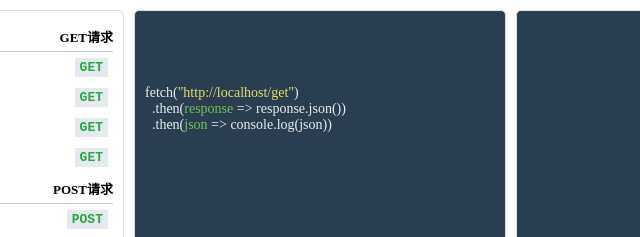
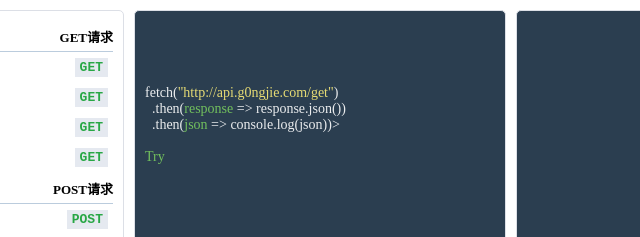
Before and after one commit to g0ngjie/alrale-fake-api, a website with bundled scripts: page public/index.html in a window 1280 px wide. Shown: the top 237 px of the page, 258-898 px from the left. Built offline with nearby package versions, Linux system fonts and the light colour scheme; no server answers; files whose address does not match are found by name.

Commit message:
fix: modify

```diff
--- a/public/index.html
+++ b/public/index.html
@@ -21,7 +21,7 @@
                 <div class="router-list" v-for="(route, key) in router.routers" :key="key"
                     @click="handleClickRouter(route)">
                     <span>{{ route.path }}</span>
-                    <span>{{ route.name }}</span>
+                    <span>{{ route.title }}</span>
                     <code class="method">{{ route.method }}</code>
                 </div>
             </section>
--- a/public/scripts/index.js
+++ b/public/scripts/index.js
@@ -1,5 +1,5 @@
 import Routers from "./router.js";
-import { request, download, upload } from "./utils.js";
+import { request, download, upload, getBaseUrl } from "./utils.js";
 
 new Vue({
   el: "#app",
@@ -57,14 +57,17 @@ new Vue({
         };
         return;
       }
-      const domain = location.origin;
-      const value = `
+      const _url = getBaseUrl(path);
+      let value = `
         <em class="title">${title || ""}</em><br/>
         <em class="tips">${detail || ""}</em><br/><br/>
-        fetch(<span class="url">"${domain + path}"</span>)
+        fetch(<span class="url">"${_url}"</span>)
         <br/>&nbsp;&nbsp;.then(<span class="mark">response</span> => response.json())
-        <br/>&nbsp;&nbsp;.then(<span class="mark">json</span> => console.log(json))
+        <br/>&nbsp;&nbsp;.then(<span class="mark">json</span> => console.log(json))>
+        <br/><br/>
       `;
+      if (method.toLowerCase() === "get")
+        value += `<a href="${_url}" target="_blank">Try</a>`;
       this.ajax_content = value;
     },
     async genResponseTxt(path, method) {
--- a/public/scripts/router.js
+++ b/public/scripts/router.js
@@ -5,27 +5,29 @@ export default [
     routers: [
       {
         path: "/",
-        name: "获取一篇文章",
+        title: "获取一篇文章",
         method: "GET",
         url: "/get",
       },
       {
         path: "/list",
-        name: "获取文章列表",
+        title: "获取文章列表",
         method: "GET",
         url: "/get/list",
+        params: { limit: 5 },
       },
       {
         path: "/image",
-        name: "获取一张图片",
+        title: "获取一张图片",
         method: "GET",
         url: "/get/image",
       },
       {
         path: "/images",
-        name: "图片列表",
+        title: "图片列表",
         method: "GET",
         url: "/get/images",
+        body: { limit: 5 },
       },
     ],
   },
@@ -35,16 +37,17 @@ export default [
     routers: [
       {
         path: "/",
-        name: "获取一篇文章",
+        title: "获取一篇文章",
         method: "POST",
         url: "/post",
       },
       {
         path: "/list",
-        name: "获取文章列表",
+        title: "获取文章列表",
         method: "POST",
         url: "/post/list",
         detail: "limit分页参数",
+        data: { limit: 5 },
       },
     ],
   },
@@ -54,13 +57,13 @@ export default [
     routers: [
       {
         path: "/",
-        name: "",
+        title: "",
         method: "PUT",
         url: "/put",
       },
       {
         path: "/:id",
-        name: "",
+        title: "",
         method: "PUT",
         url: "/put/id_" + Date.now(),
       },
@@ -72,13 +75,13 @@ export default [
     routers: [
       {
         path: "/",
-        name: "",
+        title: "",
         method: "DELETE",
         url: "/delete",
       },
       {
         path: "/:id",
-        name: "",
+        title: "",
         method: "DELETE",
         url: "/delete/id_" + Date.now(),
       },
@@ -90,25 +93,25 @@ export default [
     routers: [
       {
         path: "/getProvinces",
-        name: "获取省列表",
+        title: "获取省列表",
         method: "GET",
         url: "/address/getProvinces",
       },
       {
         path: "/getCityListByCode",
-        name: "根据省 获取市",
+        title: "根据省 获取市",
         method: "GET",
         url: "/address/getCityListByCode?code=110000",
       },
       {
         path: "/getAreaListByCode",
-        name: "根据市获取区",
+        title: "根据市获取区",
         method: "GET",
         url: "/address/getAreaListByCode?code=110100",
       },
       {
         path: "/tree",
-        name: "树",
+        title: "树",
         method: "GET",
         url: "/address/tree",
       },
@@ -120,13 +123,13 @@ export default [
     routers: [
       {
         path: "/info",
-        name: "用户详情",
+        title: "用户详情",
         method: "GET",
         url: "/user/info",
       },
       {
         path: "/page",
-        name: "用户列表分页",
+        title: "用户列表分页",
         method: "POST",
         url: "/user/page",
         detail: "limit分页参数",
@@ -139,21 +142,21 @@ export default [
     routers: [
       {
         path: "/upload",
-        name: "文件上传",
+        title: "文件上传",
         method: "POST",
         url: "/file/upload",
         detail: "上传key为 file=",
       },
       {
         path: "/download/:type",
-        name: "文件blob流下载",
+        title: "文件blob流下载",
         method: "GET",
         url: "/file/download/",
         detail: "type=xlsx|docx|txt|ogg|mp4",
       },
       {
         path: "/download/:type",
-        name: "文件blob流下载",
+        title: "文件blob流下载",
         method: "POST",
         url: "/file/download/",
         detail: "type=xlsx|docx|txt|ogg|mp4",
--- a/public/scripts/utils.js
+++ b/public/scripts/utils.js
@@ -1,14 +1,20 @@
+export function getBaseUrl(path) {
+  const domain = ["localhost", "127.0.0.1"].includes(location.hostname)
+    ? "http://api.g0ngjie.com"
+    : "/";
+  const url = domain + path;
+  return url;
+}
 // 接口请求工具
 export async function request(path, method = "get") {
-  // const url = "http://localhost:3000";
-  // path = url + path;
-  const res = await fetch(path, { method });
+  const url = getBaseUrl(path);
+  const res = await fetch(url, { method });
   const result = await res.json();
   return result;
 }
 
 export function download(url, type, method = "get") {
-  // url = "http://localhost:3000" + url;
+  url = getBaseUrl(url);
 
   const xhh = new XMLHttpRequest();
   xhh.open(method, url);
@@ -33,8 +39,8 @@ export function download(url, type, method = "get") {
 }
 
 export function upload(file, url) {
+  url = getBaseUrl(url);
   return new Promise((resolve) => {
-    // url = "http://localhost:3000" + url;
     //创建formdata对象
     const formdata = new FormData();
     formdata.append("file", file);
--- a/public/styles/index.scss
+++ b/public/styles/index.scss
@@ -9,6 +9,14 @@ body {
   margin: 0;
   background-color: #fff;
   overflow: hidden;
+}
+
+a {
+  text-decoration: none;
+  color: #72c05d;
+  &:hover {
+    color: rgb(239, 239, 239);
+  }
 }
 
 /*修改滚动条样式*/
--- a/routes/api/file.js
+++ b/routes/api/file.js
@@ -74,7 +74,14 @@ router.post("/download/:type", async (ctx, next) => {
     next();
     return;
   }
-  const filePath = path.join(__dirname, "..", "..", "public", fileName);
+  const filePath = path.join(
+    __dirname,
+    "..",
+    "..",
+    "public",
+    "assets",
+    fileName
+  );
   let file = fs.createReadStream(filePath);
   try {
     await new Promise((resolve, reject) => {
```
Also changed, not shown: public/styles/index.css.
